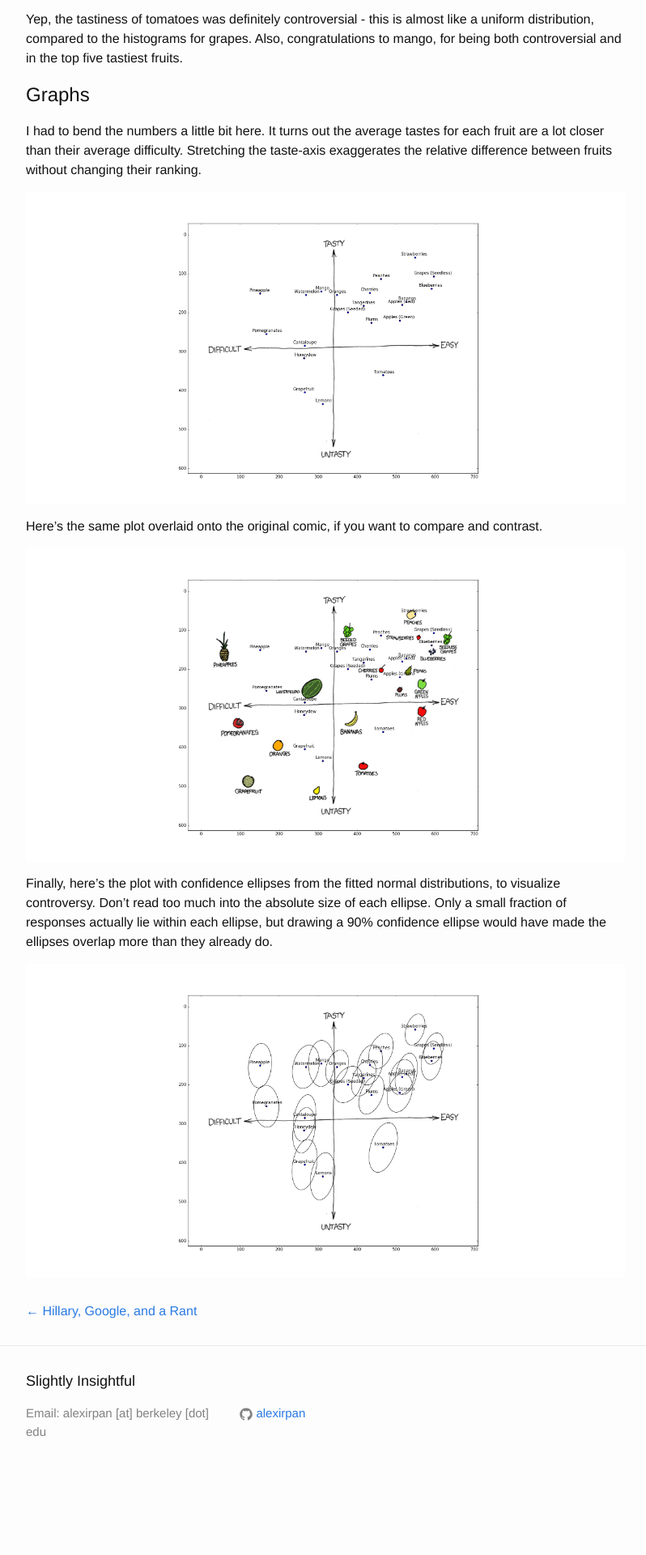
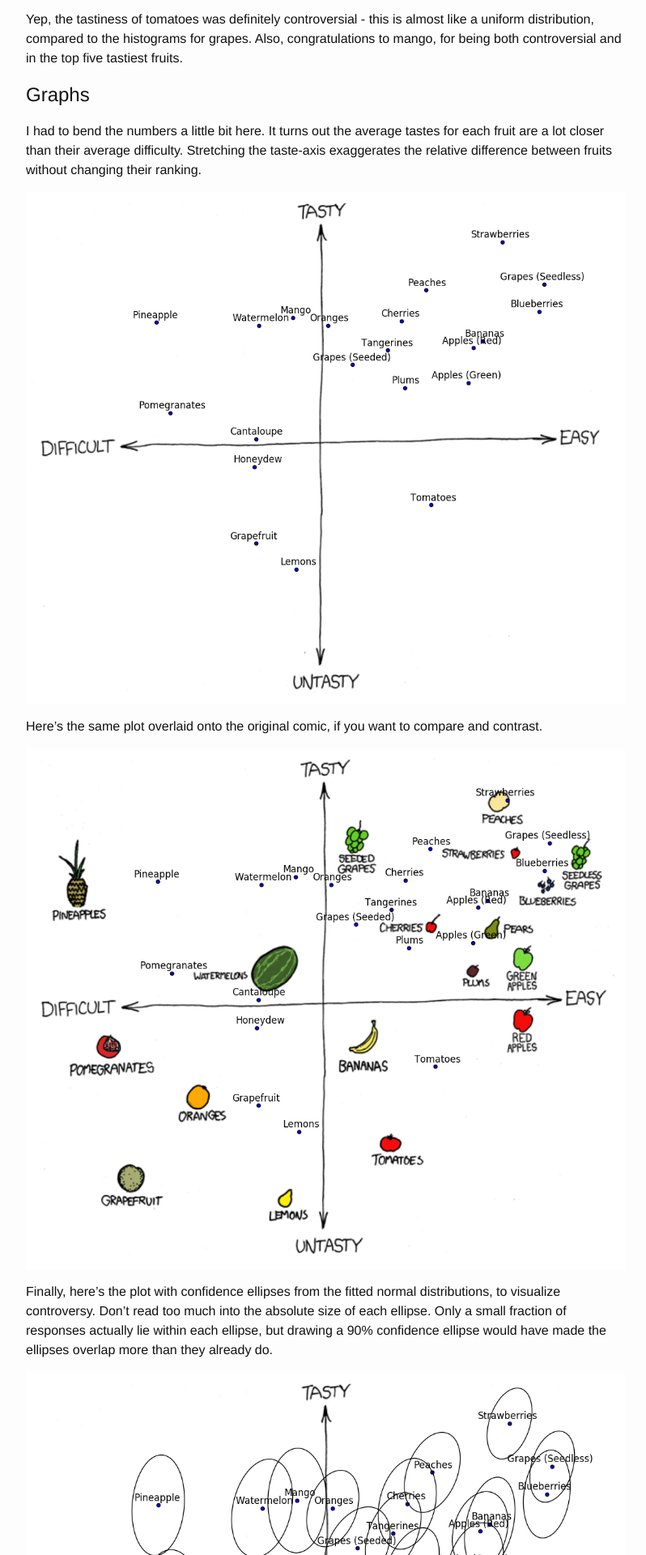
Before and after one commit to alexirpan/alexirpan.github.io, a Jekyll site: the page built from _posts/2016-06-27-fruit.markdown, in a window 1280 px wide. Shown: the part 3799-5719 px from the top of the page at 81% size, without its empty margins (238-1036 px from the left). Built offline with Jekyll 4.4.1, drawn with Linux system fonts in a browser that asks for light colours; before the commit the page ends 5638 px from its top, so only the background shows below that.

Commit message:
Fixing the graph images and making the images link to full versions

```diff
--- a/_posts/2016-06-27-fruit.markdown
+++ b/_posts/2016-06-27-fruit.markdown
@@ -140,13 +140,13 @@
 Stretching the taste-axis exaggerates the relative difference
 between fruits without changing their ranking.
 
-![Plain graph](/public/fruit-opinion/graph2.png)
+[![Plain graph](/public/fruit-opinion/graph2.png)](/public/fruit-opinion/graph2.png)
 {: .centered }
 
 Here's the same plot overlaid onto the original comic, if you want to
 compare and contrast.
 
-![With original](/public/fruit-opinion/graph_over_fruit.png)
+[![With original](/public/fruit-opinion/graph_over_fruit.png)](/public/fruit-opinion/graph_over_fruit.png)
 {: .centered }
 
 Finally, here's the plot with confidence ellipses from the fitted
@@ -156,5 +156,5 @@
 each ellipse, but drawing a 90% confidence ellipse would have made
 the ellipses overlap more than they already do.
 
-![Ellipse graph](/public/fruit-opinion/ellipse.png)
+[![Ellipse graph](/public/fruit-opinion/ellipse.png)](/public/fruit-opinion/ellipse.png)
 {: .centered }
```
Also changed, not shown: public/fruit-opinion/ellipse.png, public/fruit-opinion/graph2.png, public/fruit-opinion/graph_over_fruit.png.
